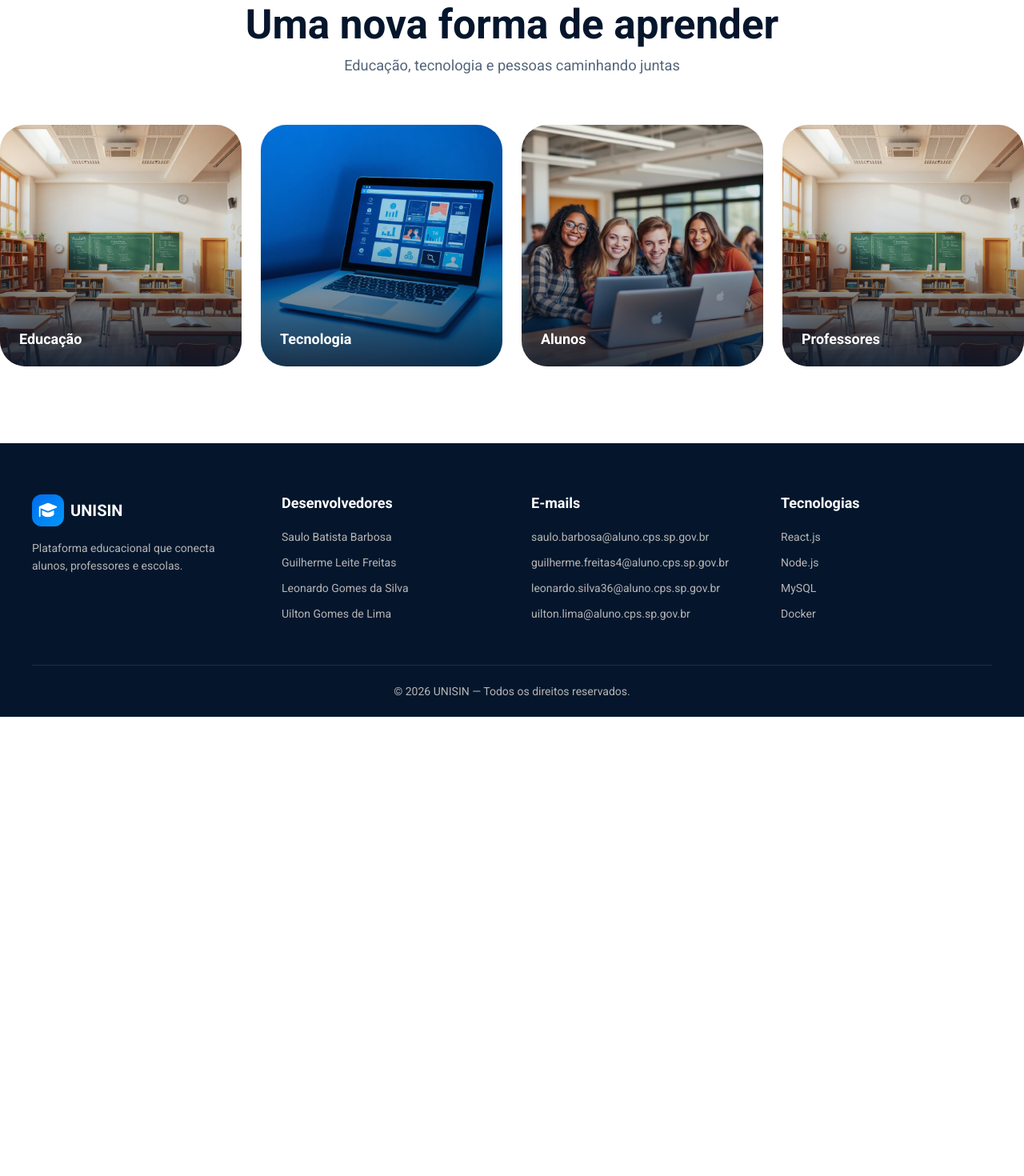
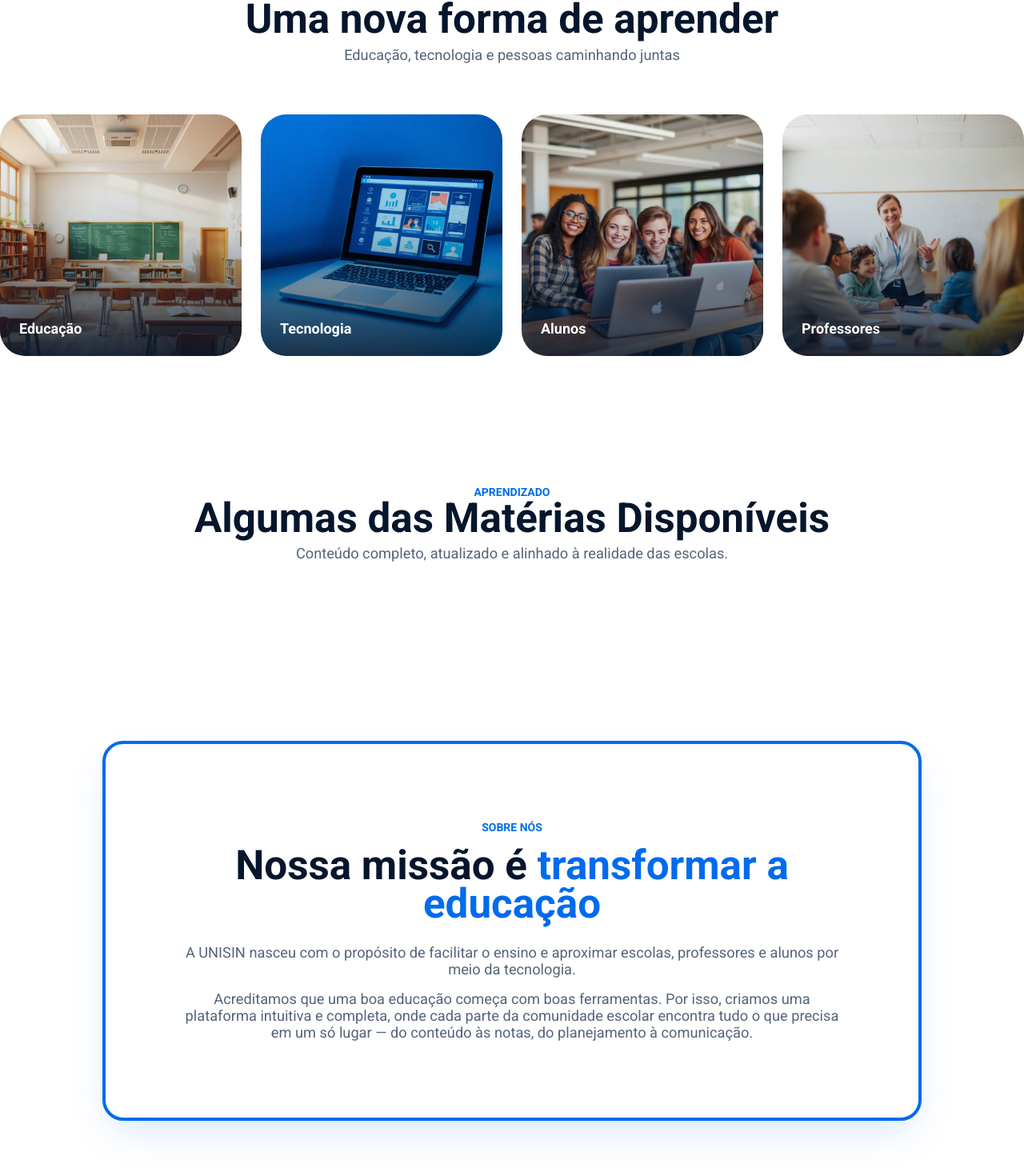
Before and after one commit to saulobbarbosa/unisin-remake, a React (Create React App) app in the folder frontend/: page / in a window 1280 px wide. Shown: the part 896-2366 px from the top of the page at 80% size. Before the commit the page ends 1792 px from the top, so only its background shows below. Built offline with nearby package versions, Linux system fonts and the light colour scheme.

Commit message:
Feita a section de 'Sobre Nós' na Home(falta as sections Matérias, Benefícios e Escola)

```diff
--- a/frontend/src/components/home/Home.jsx
+++ b/frontend/src/components/home/Home.jsx
@@ -13,10 +13,12 @@ export default function TelaHome() {
             <Header />
             <Carrossel />
             {/* "Apresentação" do Unisin */}
-            <div className={Style.containerApresentacao}>
-                <div className={Style.divTituloApresentacao}>
-                    <h1>Uma nova forma de aprender</h1>
-                    <p>Educação, tecnologia e pessoas caminhando juntas</p>
+            <section className={Style.containerPadrao}>
+                <div>
+                    <h1 className={Style.tituloPadrao}>Uma nova forma de aprender</h1>
+                    <p className={Style.paragrafoPadrao}>
+                        Educação, tecnologia e pessoas caminhando juntas
+                    </p>
                 </div>
                 <div className={Style.divCardsApresentacao}>
                     <div className={Style.cardApresentacao}>
@@ -32,13 +34,56 @@ export default function TelaHome() {
                         <h2>Alunos</h2>
                     </div>
                     <div className={Style.cardApresentacao}>
-                        <img src={require("../../imgs/default-home/img1.jpg")} alt="Professores" />
+                        <img src={require("../../imgs/default-home/img4.jpg")} alt="Professores" />
                         <h2>Professores</h2>
                     </div>
                 </div>
-            </div>
+            </section>
             {/* Apresentação de algumas matérias */}
-            <div id="materias"></div>
+            <section id="materias" className={Style.containerPadrao}>
+                <div>
+                    <span className={Style.subTituloPadrao}>APRENDIZADO</span>
+                    <h1 className={Style.tituloPadrao}>Algumas das Matérias Disponíveis</h1>
+                    <p className={Style.paragrafoPadrao}>
+                        Conteúdo completo, atualizado e alinhado à realidade das escolas.
+                    </p>
+                </div>
+                <div>
+
+                </div>
+            </section>
+            {/* Apresentação do projeto */}
+            <section id="sobre" className={Style.containerPadrao}>
+                <div className={Style.containerSobre}>
+                    <span className={Style.subTituloPadrao}>SOBRE NÓS</span>
+                    <h1 className={Style.tituloPadrao}>
+                        Nossa missão é <span>transformar a educação</span>
+                    </h1>
+                    <p className={Style.paragrafoPadrao}>
+                        A UNISIN nasceu com o propósito de facilitar o ensino e aproximar escolas,
+                        professores e alunos por meio da tecnologia.
+                    </p>
+                    <p className={Style.paragrafoPadrao}>
+                        Acreditamos que uma boa educação começa com boas ferramentas. Por isso,
+                        criamos uma plataforma intuitiva e completa, onde cada parte da comunidade
+                        escolar encontra tudo o que precisa em um só lugar — do conteúdo às notas,
+                        do planejamento à comunicação.
+                    </p>
+                </div>
+            </section>
+            {/* Apresentação de algumas matérias */}
+            <section id="beneficios" className={Style.containerPadrao}>
+                <div>
+                    <span className={Style.subTituloPadrao}>VANTAGENS</span>
+                    <h1 className={Style.tituloPadrao}>Benefícios</h1>
+                    <p className={Style.paragrafoPadrao}>
+                        Tudo o que uma plataforma educacional moderna precisa ter.
+                    </p>
+                </div>
+                <div>
+
+                </div>
+            </section>
             <Footer />
         </div>
     );
--- a/frontend/src/components/home/home.module.css
+++ b/frontend/src/components/home/home.module.css
@@ -2,27 +2,40 @@ html {
     scroll-behavior: smooth;
 }
 
-/* "Apresentação" do Unisin */
-.containerApresentacao {
-    margin: 6rem 0rem;
+/* Estilos reaproveitados para varias sessões */
+.containerPadrao {
+    scroll-margin-top: 6rem;
+    margin: 6rem 0rem 10rem 0rem;
     display: flex;
     flex-direction: column;
     align-items: center;
+    text-align: center;
     gap: 4rem;
 }
 
-.divTituloApresentacao>h1 {
+.subTituloPadrao {
+    font-size: 0.875rem;
+    color: #006bed;
+    font-weight: bold;
+}
+
+.tituloPadrao {
     font-size: 3.2rem;
     color: #05162c;
     margin-bottom: 0.6rem;
+    line-height: 3rem;
 }
 
-.divTituloApresentacao>p {
+.tituloPadrao>span{
+    color: #006bed;
+}
+
+.paragrafoPadrao {
     font-size: 1.14rem;
     color: #54657a;
-    text-align: center;
 }
 
+/* "Apresentação" do Unisin */
 .divCardsApresentacao {
     display: flex;
     gap: 1.5rem;
@@ -52,6 +65,7 @@ html {
     object-position: center;
     transition: transform 0.7s ease;
 }
+
 .cardApresentacao:hover>img {
     transform: scale(1.1);
 }
@@ -65,3 +79,17 @@ html {
     color: #fff;
     font-weight: 700;
 }
+
+/* Parte das Meterias */
+/* Parte dos Sobre Nós */
+.containerSobre{
+    display: flex;
+    flex-direction: column;
+    gap: 1rem;
+    width: 64rem;
+    border: 0.3rem solid #006bed;
+    border-radius: 1.625rem;
+    box-shadow: 0 20px 50px -12px #006bed2e;
+    padding: 6rem;
+    box-sizing: border-box;
+}
--- a/frontend/src/components/layout/comps-home/header.module.css
+++ b/frontend/src/components/layout/comps-home/header.module.css
@@ -28,7 +28,7 @@ a {
 .headerScrollado {
     background: #ffffffbf;
     backdrop-filter: blur(10px);
-    box-shadow: 0 4px 20px rgba(0, 107, 237, 0.18);
+    box-shadow: 0 4px 20px #006bed2e;
     color: #000 !important;
 }
 
@@ -112,6 +112,6 @@ a {
 
 .btnCadastro:hover {
     background: none;
-    box-shadow: 0 0 20px rgba(0, 97, 226, 0.4);
+    box-shadow: 0 0 20px #0061e266;
     transform: scale(1.05);
 }
```
